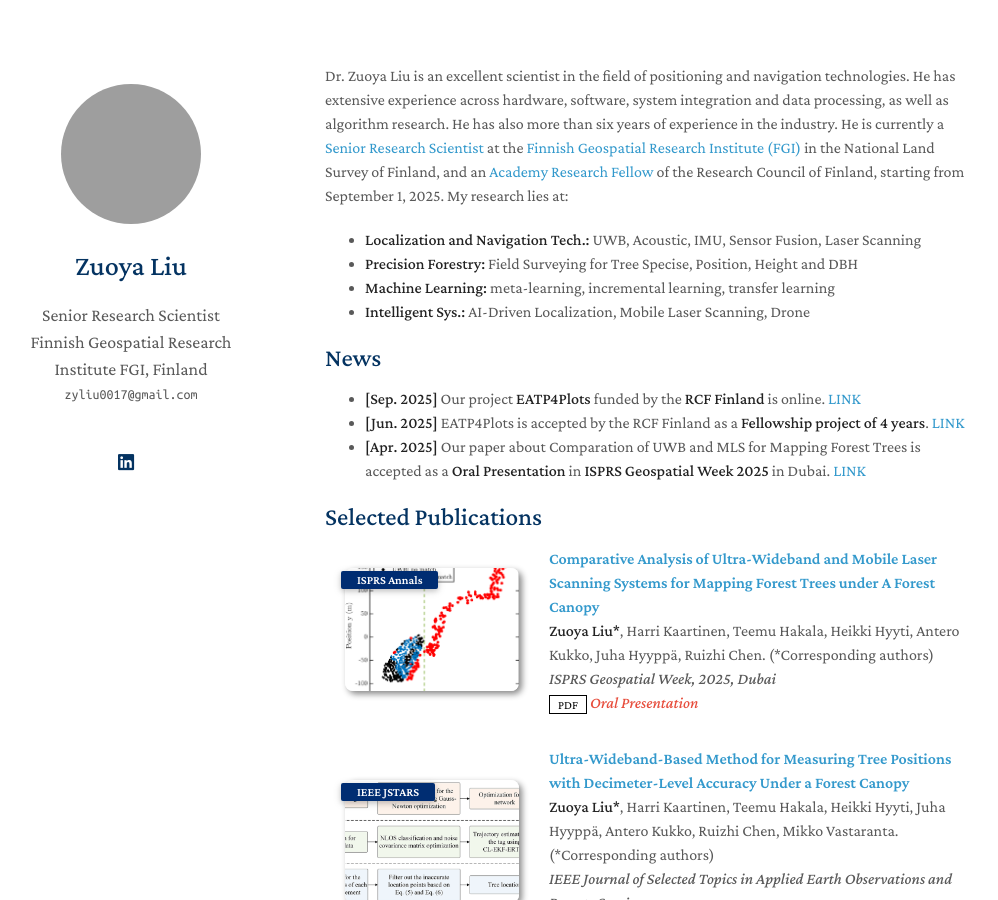
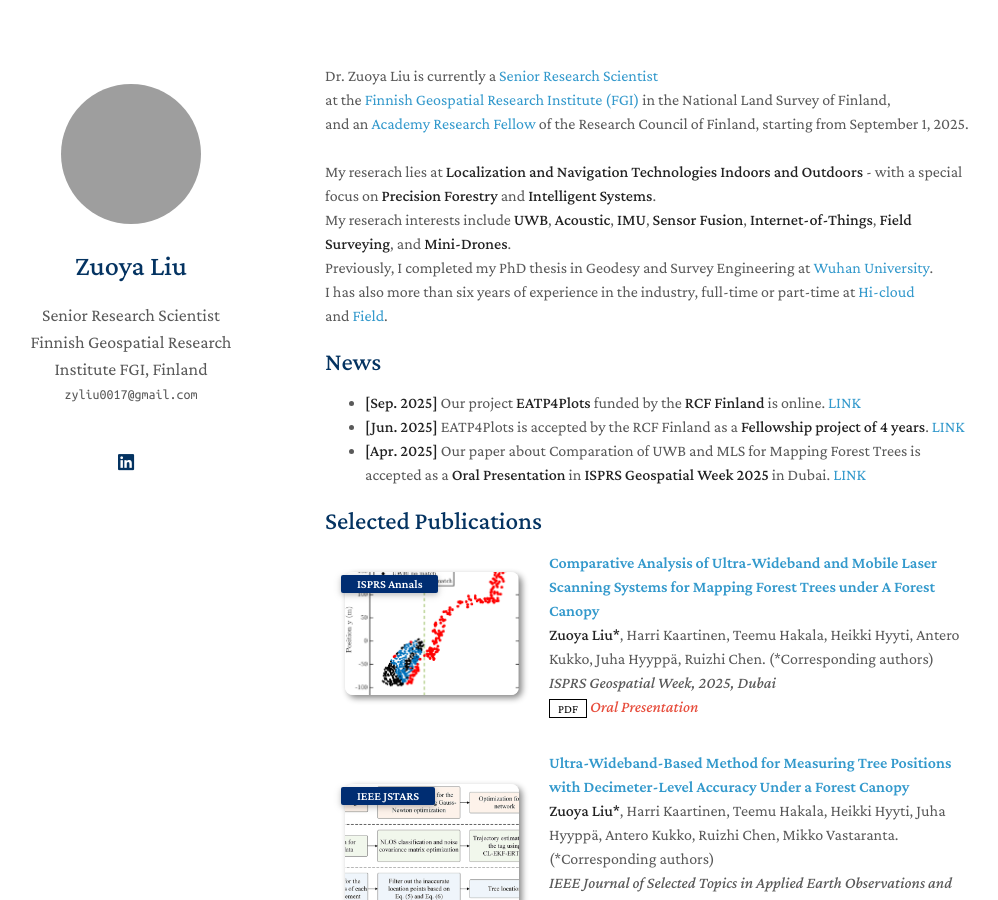
Before and after one commit to zyliu0017/zyliu0017.github.io, a Jekyll site: the page built from index.md, in a window 1280 px wide and 900 px high. Shown: the whole window, without its empty margins (145-1143 px from the left). Built offline with Jekyll 4.4.1, drawn with Linux system fonts in a browser that asks for light colours; a style sheet for code colours, icons or effects is not loaded; grey boxes are pictures that could not be loaded.

Commit message:
update personal info

```diff
--- a/index.md
+++ b/index.md
@@ -2,11 +2,17 @@
 layout: homepage
 ---
 
-Dr. Zuoya Liu is an excellent scientist in the field of positioning and navigation technologies. He has extensive experience across hardware, software, system integration and data processing, as well as algorithm research. He has also more than six years of experience in the industry. He is currently a [Senior Research Scientist](https://www.maanmittauslaitos.fi/en/research/contact-information/staff/zuoya-liu) at the [Finnish Geospatial Research Institute (FGI)](https://www.maanmittauslaitos.fi/en/research) in the National Land Survey of Finland, and an [Academy Research Fellow](https://research.fi/en/results/funding/83040) of the Research Council of Finland, starting from September 1, 2025. My research lies at:
-- **Localization and Navigation Tech.:** UWB, Acoustic, IMU, Sensor Fusion, Laser Scanning
-- **Precision Forestry:** Field Surveying for Tree Specise, Position, Height and DBH
-- **Machine Learning:** meta-learning, incremental learning, transfer learning
-- **Intelligent Sys.:** AI-Driven Localization, Mobile Laser Scanning, Drone
+Dr. Zuoya Liu is currently a [Senior Research Scientist](https://www.maanmittauslaitos.fi/en/research/contact-information/staff/zuoya-liu) \
+at the [Finnish Geospatial Research Institute (FGI)](https://www.maanmittauslaitos.fi/en/research) in the National Land Survey of Finland, \
+and an [Academy Research Fellow](https://research.fi/en/results/funding/83040) of the Research Council of Finland, starting from September 1, 2025. \
+<br />
+My reserach lies at **Localization and Navigation Technologies Indoors and Outdoors** - with a special focus on **Precision Forestry** and **Intelligent Systems**. \
+My reserach interests include **UWB**, **Acoustic**, **IMU**, **Sensor Fusion**, **Internet-of-Things**, **Field Surveying**, and **Mini-Drones**.
+<br />
+Previously, I completed my PhD thesis in Geodesy and Survey Engineering at [Wuhan University](https://www.whu.edu.cn/). \
+I has also more than six years of experience in the industry, full-time or part-time at [Hi-cloud](https://www.hi-cloud.com.cn/about_index.html) \
+and [Field](https://fi.fieldgeo.com/).
+
 
 ## News
 - **[Sep. 2025]** Our project **EATP4Plots** funded by the **RCF Finland** is online.
@@ -17,5 +23,7 @@ Dr. Zuoya Liu is an excellent scientist in the field of positioning and navigati
 <a href="https://isprs-annals.copernicus.org/articles/X-G-2025/551/2025/isprs-annals-X-G-2025-551-2025.html" target="_blank" rel="noopener">LINK</a>
 
 {% include_relative _includes/publications.md %}
+
 {% include_relative _includes/services.md %}
+
 {% include_relative _includes/contact.md %}
```
